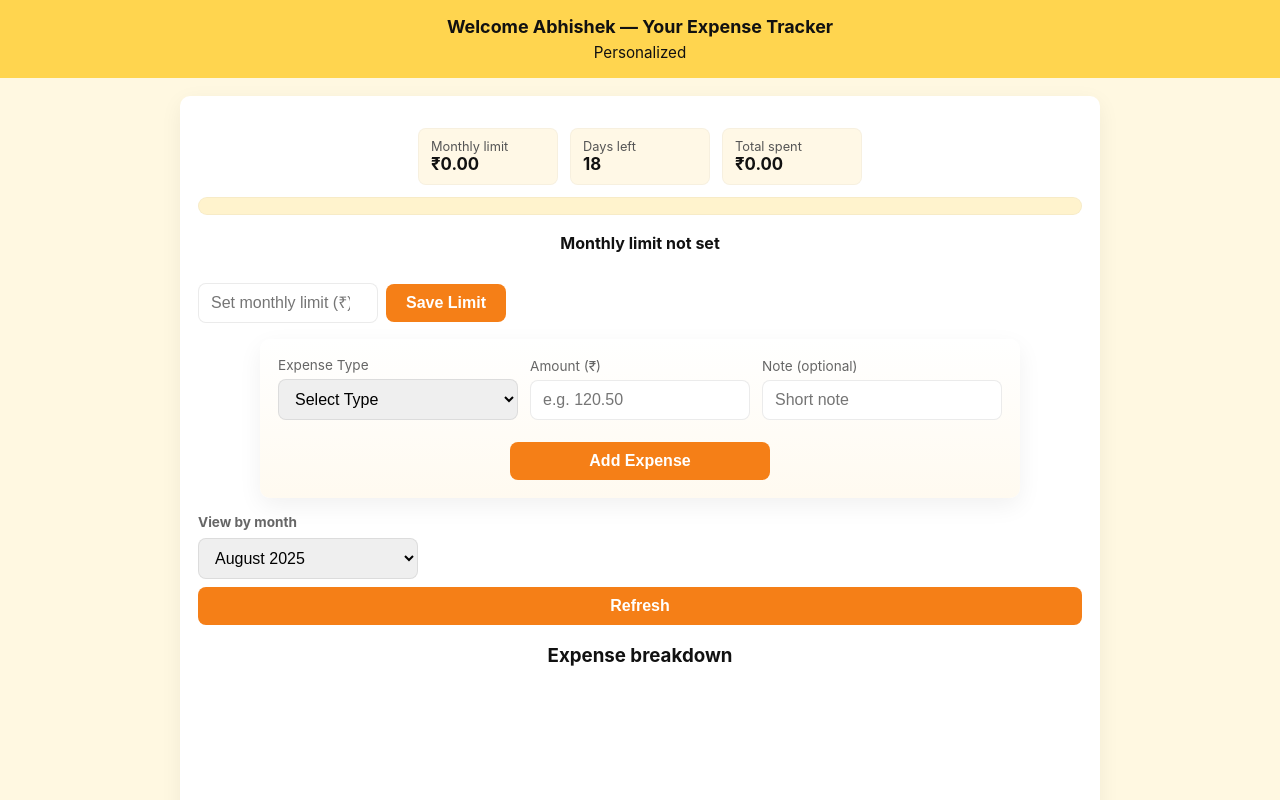
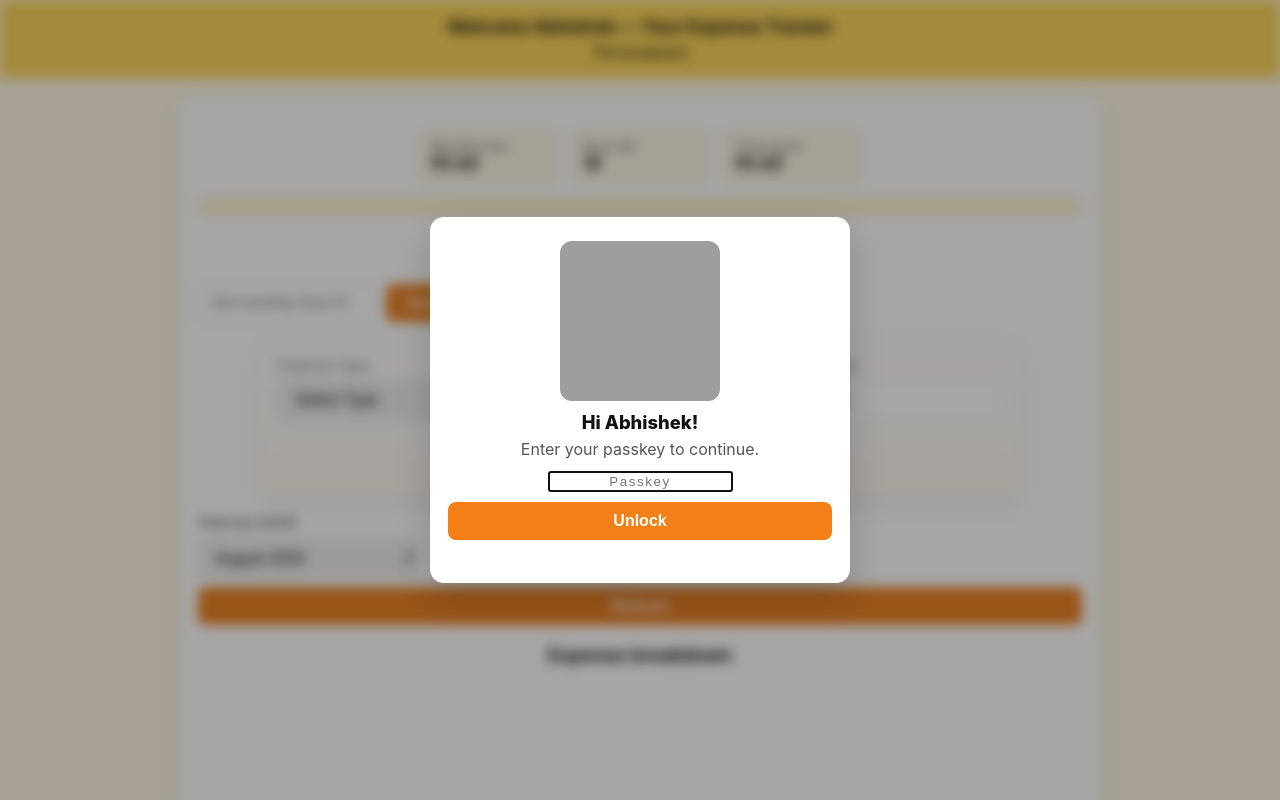
Before and after one commit to abnegative2904/expense-tracker, a website: page public/index.html in a window 1280 px wide. Shown: the top 800 px of the page. Drawn offline with nearby package versions, Linux system fonts and the light colour scheme; no server answers; grey boxes are pictures that could not be loaded.

Commit message:
Final index.html

```diff
--- a/public/index.html
+++ b/public/index.html
@@ -44,14 +44,61 @@
   /* Make Add Expense the visible focus */
   #expenseForm{background:linear-gradient(180deg,#fff,#fffaf0);padding:18px;border-radius:10px;box-shadow:0 8px 24px rgba(0,0,0,.06);max-width:760px;margin:16px auto}
   #expenseForm .col{min-width:140px}
+
+  /* ===== Passkey overlay ===== */
+  #overlay{
+    position:fixed; inset:0; z-index:1000;
+    display:none; align-items:center; justify-content:center; padding:20px;
+    background:rgba(0,0,0,.35); backdrop-filter: blur(2px);
+  }
+  .overlay-card{
+    background:#fff; width:100%; max-width:420px; border-radius:14px; padding:18px;
+    box-shadow:0 14px 40px rgba(0,0,0,.18); text-align:center;
+  }
+  .overlay-card img{ width:160px; height:160px; object-fit:cover; border-radius:12px; display:block; margin:6px auto 10px; }
+  .overlay-title{font-weight:800; font-size:1.15rem; margin-top:6px}
+  .overlay-sub{color:#555; margin:6px 0 12px}
+  .overlay-form{display:flex; gap:10px; flex-wrap:wrap; justify-content:center}
+  #passkeyInput{max-width:200px; text-align:center; letter-spacing:0.12em}
+  #passkeyError{color:#b00020; font-size:.9rem; margin-top:8px; min-height:1.2em}
+  .shake{animation:shake .3s linear 1}
+  @keyframes shake{
+    0%,100%{transform:translateX(0)}
+    25%{transform:translateX(-6px)}
+    75%{transform:translateX(6px)}
+  }
+  #app.blurred{
+    filter: blur(6px) saturate(.9); pointer-events:none; user-select:none;
+  }
+  body.locked{ overflow:hidden; }
+
   @media (max-width:600px){
     header h1{font-size:1rem}
     .container{padding:12px}
     .limit-row{justify-content:flex-start}
+    .overlay-card img{ width:130px; height:130px; }
   }
 </style>
 </head>
 <body>
+
+  <!-- PASSKEY OVERLAY -->
+  <div id="overlay" role="dialog" aria-modal="true" aria-labelledby="overlayTitle">
+    <div class="overlay-card" id="overlayCard">
+      <img src="https://media.giphy.com/media/v1.Y2lkPTc5MGI3NjExM2JmN2JqYjEwY2E4cGJodWJqNnM1a2tqM2Zmdm5xN2ZqZjJhMG1uOCZjdD1n/ASd0Ukj0y3qMM/giphy.gif" alt="Hi 👋" />
+      <div class="overlay-title" id="overlayTitle">Hi Abhishek!</div>
+      <div class="overlay-sub">Enter your passkey to continue.</div>
+      <form id="passkeyForm" class="overlay-form">
+        <input id="passkeyInput" type="password" inputmode="numeric" pattern="[0-9]*" placeholder="Passkey"
+               autocomplete="one-time-code" aria-label="Passkey" />
+        <button type="submit">Unlock</button>
+      </form>
+      <div id="passkeyError" aria-live="polite"></div>
+    </div>
+  </div>
+
+  <!-- APP (blurred until unlocked) -->
+  <div id="app" class="blurred" aria-hidden="true">
     <header>
       <h1>Welcome Abhishek — Your Expense Tracker</h1>
       <div class="sub">Personalized</div>
@@ -85,7 +132,7 @@
       <!-- TOP CONTROLS: Call dad (top) + limit controls (left-aligned) -->
       <div class="top-controls section">
         <div id="topCallArea" style="display:none">
-        <a id="topCallBtn" class="call-btn" href="tel:8340262841">Call Dad </a>
+          <a id="topCallBtn" class="call-btn" href="tel:8340262841">Call Dad</a>
         </div>
 
         <div class="limit-row" style="flex:1;">
@@ -155,8 +202,57 @@
       <div>All rights reserved — Abhishek</div>
       <div>Contact: <a href="mailto:a2004shek@gmail.com" style="color:#ffd54f">a2004shek@gmail.com</a></div>
     </footer>
+  </div>
 
 <script>
+/* ========= PASSKEY LOCK ========= */
+(function(){
+  const overlay = document.getElementById('overlay');
+  const overlayCard = document.getElementById('overlayCard');
+  const app = document.getElementById('app');
+  const form = document.getElementById('passkeyForm');
+  const input = document.getElementById('passkeyInput');
+  const error = document.getElementById('passkeyError');
+
+  function showOverlay(){
+    overlay.style.display = 'flex';
+    app.classList.add('blurred');
+    document.body.classList.add('locked');
+    setTimeout(()=> input.focus(), 50);
+  }
+  function hideOverlay(){
+    overlay.style.display = 'none';
+    app.classList.remove('blurred');
+    document.body.classList.remove('locked');
+    app.setAttribute('aria-hidden','false');
+  }
+
+  // Keep unlocked for this tab session
+  if (sessionStorage.getItem('unlocked') === '1') {
+    hideOverlay();
+  } else {
+    showOverlay();
+  }
+
+  form.addEventListener('submit', (e)=>{
+    e.preventDefault();
+    const val = (input.value || '').trim();
+    if (val === '2004') {
+      sessionStorage.setItem('unlocked','1');
+      hideOverlay();
+      error.textContent = '';
+      input.value = '';
+    } else {
+      error.textContent = 'Wrong passkey. Try again.';
+      overlayCard.classList.remove('shake'); // restart animation
+      void overlayCard.offsetWidth;
+      overlayCard.classList.add('shake');
+      input.select();
+    }
+  });
+})();
+
+/* ========= EXISTING APP LOGIC (unchanged endpoints/behavior) ========= */
 (async function(){
   // endpoints
   const EXPENSES_URL = '/expenses';
@@ -184,12 +280,8 @@
   let currentLimit = 0;
   let pieChart = null;
 
-  function formatMonthYYYYMM(d){
-    return d.toISOString().slice(0,7);
-  }
-  function formatMonthLabel(d){
-    return d.toLocaleString('default',{ month:'long', year:'numeric' });
-  }
+  function formatMonthYYYYMM(d){ return d.toISOString().slice(0,7); }
+  function formatMonthLabel(d){ return d.toLocaleString('default',{ month:'long', year:'numeric' }); }
   function daysLeftThisMonth(){
     const today = new Date();
     const last = new Date(today.getFullYear(), today.getMonth()+1, 0);
```
Lines whose indentation alone changed are shown as unchanged.
